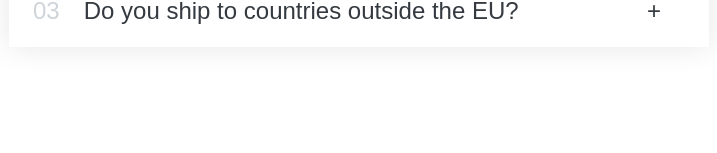
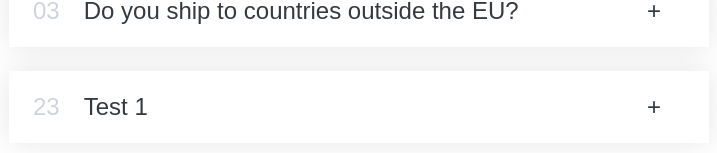
Before and after one commit to amontalvodiaz/poc-master-react, a React (Create React App) app: page / in a window 1280 px wide. Shown: the part 317-470 px from the top of the page, without its empty margins (281-998 px from the left). Built offline with nearby package versions, Linux system fonts and the light colour scheme.

Commit message:
adding functionality with children props

```diff
--- a/src/App.jsx
+++ b/src/App.jsx
@@ -7,6 +7,7 @@ function App() {
       <TravelList />
       <FlashCards />
       <Clock />
+
       */}
       <Accordion />
     </div>
--- a/src/exercise/Accordion/index.jsx
+++ b/src/exercise/Accordion/index.jsx
@@ -16,21 +16,57 @@ const faqs = [
 ];
 
 function Accordion() {
+  const [currentOpen, setCurrentOpen] = useState(null);
   return (
     <div className="accordion">
       {faqs.map((item, index) => {
-        return <AccordionItem item={item} index={index} key={index} />;
+        return (
+          <AccordionItem
+            title={item.title}
+            index={index}
+            key={index}
+            currentOpen={currentOpen}
+            setCurrentOpen={setCurrentOpen}
+          >
+            {item.text}
+          </AccordionItem>
+        );
       })}
+      <AccordionItem
+        title="Test 1"
+        index={22}
+        key={22}
+        currentOpen={currentOpen}
+        setCurrentOpen={setCurrentOpen}
+      >
+        <p>Using children props to set this text</p>
+        <ul>
+          <li>
+            This gets the text elements that a compnen has between the oopen end
+            close tag
+          </li>
+          <li>
+            other tags in the elements will not be part of the children value
+          </li>
+        </ul>
+      </AccordionItem>
     </div>
   );
 }
 
-function AccordionItem({ item, index }) {
-  const [isOpen, setIsOpen] = useState(false);
+function AccordionItem({
+  title,
+  index,
+  currentOpen,
+  setCurrentOpen,
+  children
+}) {
+  const isOpen = index === currentOpen;
 
   const handleToggle = () => {
-    setIsOpen((isOpen) => !isOpen);
+    setCurrentOpen(isOpen ? null : index);
   };
+
   return (
     <div
       key={index}
@@ -38,9 +74,9 @@ function AccordionItem({ item, index }) {
       onClick={handleToggle}
     >
       <p className="number">{index < 9 ? `0${index + 1}` : index + 1}</p>
-      <p className="title">{item.title}</p>
+      <p className="title">{title}</p>
       <p className="icon">{isOpen ? "-" : "+"}</p>
-      {isOpen && <div className="content-box">{item.text}</div>}
+      {isOpen && <div className="content-box">{children}</div>}
     </div>
   );
 }
```
